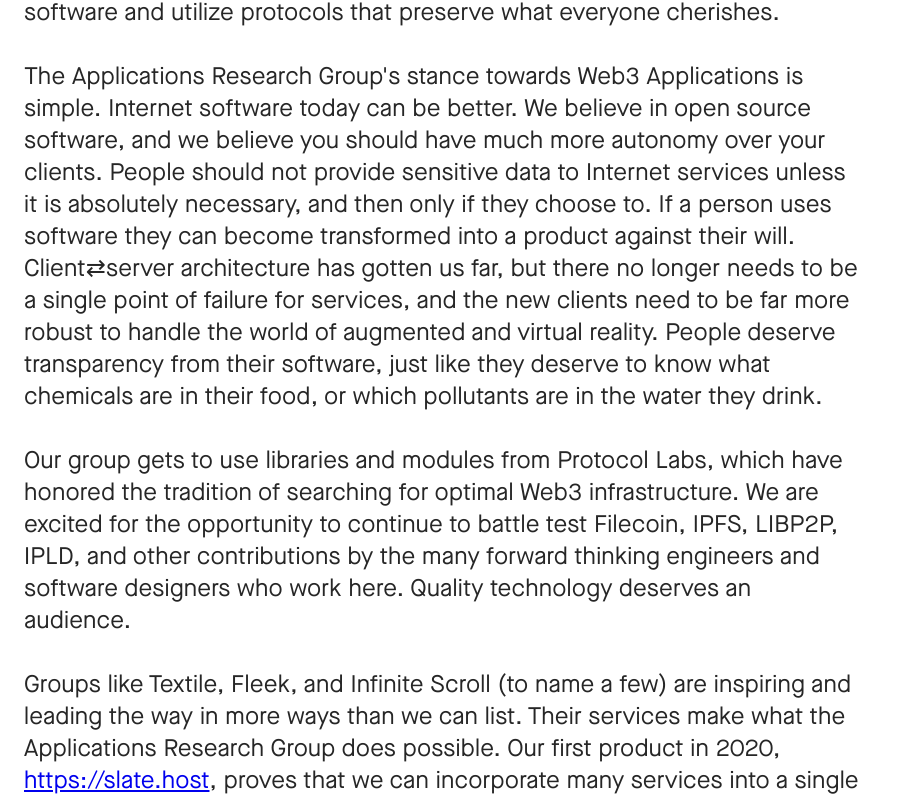
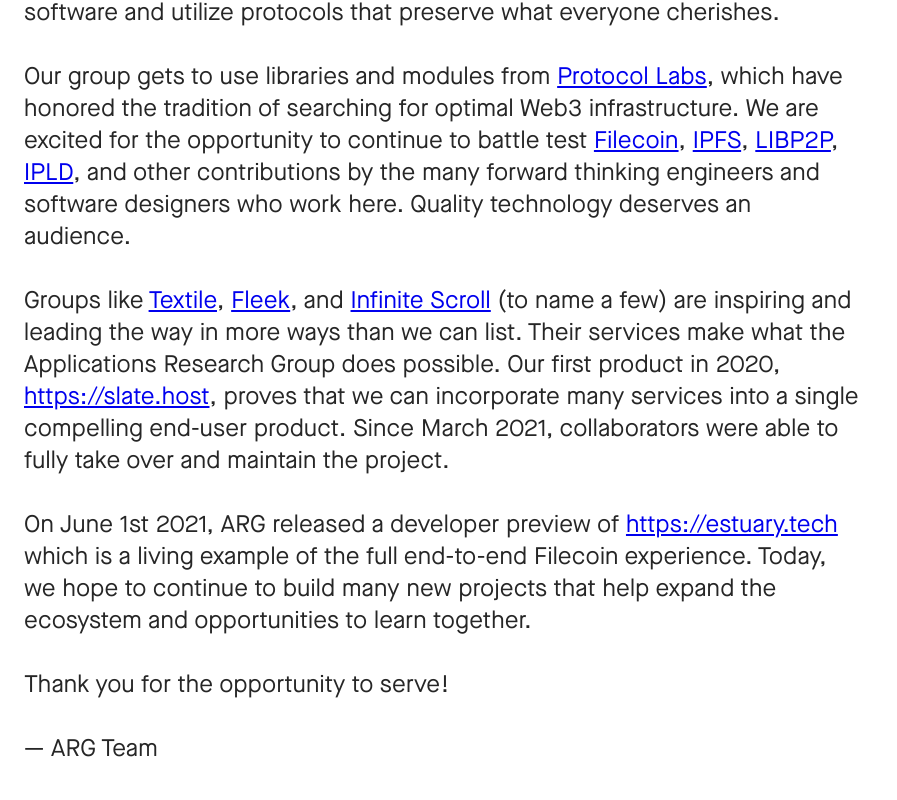
Before and after one commit to protocol/arg, a Next.js app: page / in a window 1280 px wide. Shown: the part 676-1476 px from the top of the page, without its empty margins (0-897 px from the left). Built offline with nearby package versions, Linux system fonts and the light colour scheme.

Commit message:
copy revisions

```diff
--- a/pages/index.js
+++ b/pages/index.js
@@ -166,35 +166,49 @@ export default class IndexPage extends React.Component {
           </p>
 
           <p>
-            The Applications Research Group's stance towards Web3 Applications
-            is simple. Internet software today can be better. We believe in open
-            source software, and we believe you should have much more autonomy
-            over your clients. People should not provide sensitive data to
-            Internet services unless it is absolutely necessary, and then only
-            if they choose to. If a person uses software they can become
-            transformed into a product against their will. Client⇄server
-            architecture has gotten us far, but there no longer needs to be a
-            single point of failure for services, and the new clients need to be
-            far more robust to handle the world of augmented and virtual
-            reality. People deserve transparency from their software, just like
-            they deserve to know what chemicals are in their food, or which
-            pollutants are in the water they drink.
+            Our group gets to use libraries and modules from{" "}
+            <a href="https://protocol.ai" target="_blank">
+              Protocol Labs
+            </a>
+            , which have honored the tradition of searching for optimal Web3
+            infrastructure. We are excited for the opportunity to continue to
+            battle test{" "}
+            <a href="https://filecoin.io" target="_blank">
+              Filecoin
+            </a>
+            ,{" "}
+            <a href="https://ipfs.io" target="_blank">
+              IPFS
+            </a>
+            ,{" "}
+            <a href="https://libp2p.io/" target="_blank">
+              LIBP2P
+            </a>
+            ,{" "}
+            <a href="https://ipld.io/" target="_blank">
+              IPLD
+            </a>
+            , and other contributions by the many forward thinking engineers and
+            software designers who work here. Quality technology deserves an
+            audience.
           </p>
 
           <p>
-            Our group gets to use libraries and modules from Protocol Labs,
-            which have honored the tradition of searching for optimal Web3
-            infrastructure. We are excited for the opportunity to continue to
-            battle test Filecoin, IPFS, LIBP2P, IPLD, and other contributions by
-            the many forward thinking engineers and software designers who work
-            here. Quality technology deserves an audience.
-          </p>
-
-          <p>
-            Groups like Textile, Fleek, and Infinite Scroll (to name a few) are
-            inspiring and leading the way in more ways than we can list. Their
-            services make what the Applications Research Group does possible.
-            Our first product in 2020,{" "}
+            Groups like{" "}
+            <a href="https://textile.io" target="_blank">
+              Textile
+            </a>
+            ,{" "}
+            <a href="https://fleek.co/" target="_blank">
+              Fleek
+            </a>
+            , and{" "}
+            <a href="https://infinitescroll.org/" target="_blank">
+              Infinite Scroll
+            </a>{" "}
+            (to name a few) are inspiring and leading the way in more ways than
+            we can list. Their services make what the Applications Research
+            Group does possible. Our first product in 2020,{" "}
             <a href="https://slate.host" target="_blank">
               https://slate.host
             </a>
```
